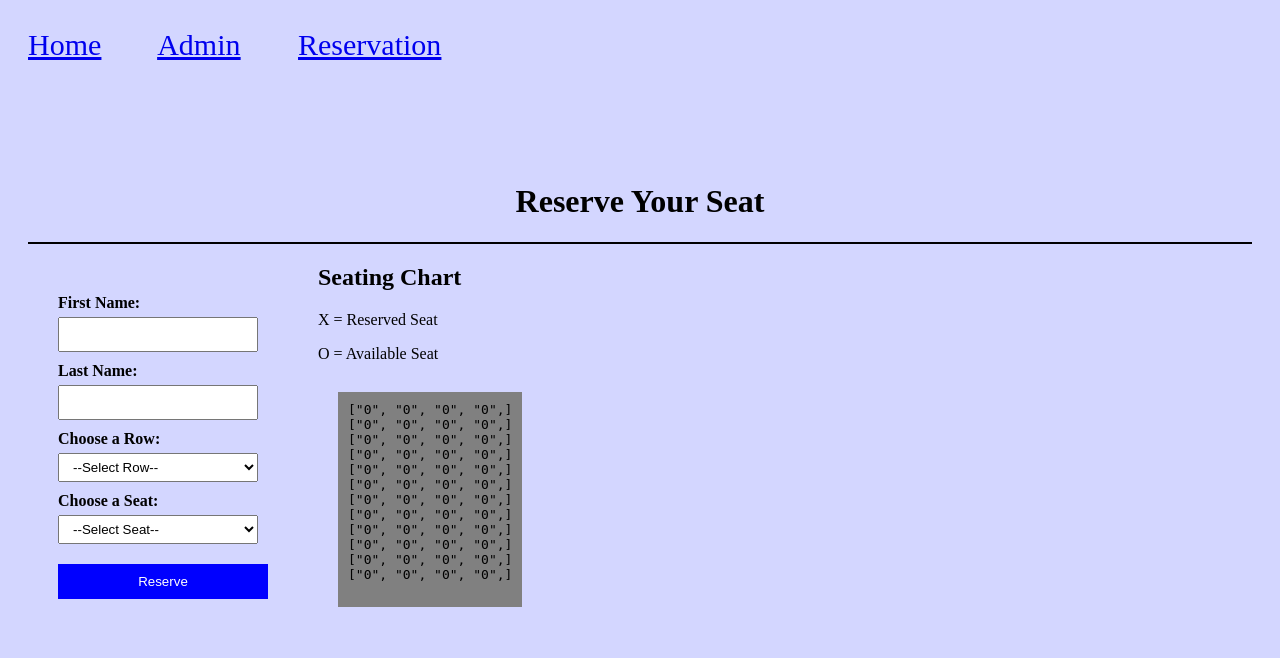
After one commit to milian14/Final_Project_4320, a Flask app: page /reserve_a_seat in a window 1280 px wide. The commit adds this page. Shown: the top 658 px of the page. Run offline with Flask 3, Linux system fonts and the light colour scheme.

Commit message:
Added reservations.html and modified other html files to facilitate changes

```diff
--- a/app.py
+++ b/app.py
@@ -16,6 +16,9 @@ def submit():
     if selected_option == 'option2':
         # Redirect or handle Admin Login
         return redirect('/admin_login')
+    elif selected_option == 'option3':
+        # Redirect or handle Reservation
+        return redirect('/reserve_a_seat')
     else:
         # Handle default or invalid option
         return redirect('/')
@@ -26,5 +29,10 @@ def admin_login():
     # Render the admin login template or handle logic
     return render_template('adminLogin.html')
 
+@app.route('/reserve_a_seat')
+def reserve_a_seat():
+    # Render the admin login template or handle logic
+    return render_template('reservations.html')
+
 if __name__ == '__main__':
     app.run(debug=True)
--- a/templates/adminLogin.html
+++ b/templates/adminLogin.html
@@ -13,7 +13,7 @@
         <nav class="header1">
             <u><a href="{{url_for('index')}}">Home</a></u>
            <u><a href="{{(url_for('admin_login'))}}">Admin</a></u>
-           <u><a href="#">Reservation</a></u>
+           <u><a href="{{(url_for('reserve_a_seat'))}}">Reservation</a></u>
 
         </nav>
 
--- a/templates/index.html
+++ b/templates/index.html
@@ -14,7 +14,7 @@
         <nav class="header1">
             <u><a href="{{url_for('index')}}">Home</a></u>
            <u><a href="{{(url_for('admin_login'))}}">Admin</a></u>
-           <u><a href="#">Reservation</a></u>
+           <u><a href="{{(url_for('reserve_a_seat'))}}">Reservation</a></u>
 
         </nav>
     </header>
--- /dev/null
+++ b/templates/reservations.html
@@ -0,0 +1,104 @@
+<!DOCTYPE html>
+
+<html>
+    <head>
+        <meta charset="utf-8">
+        <meta http-equiv="X-UA-Compatible" content="IE=edge">
+        <title>Bus Seat Reservation</title>
+        <meta name="description" content="">
+        <meta name="viewport" content="width=device-width, initial-scale=1">
+        <link rel="stylesheet" href="{{ url_for('static', filename='basic.css') }}">
+        <style>
+            .content {
+                display: flex;
+                justify-content: start;
+                align-items: flex-start;
+            }
+            .seating-chart {
+                background-color: grey;
+                padding: 10px;
+                margin-left: 20px; /* Space between form and chart */
+                font-family: monospace;
+                white-space: pre;
+                display: inline-block;
+            }
+            .solid-line {
+                border-bottom: 2px solid black;
+                margin-top: 10px;
+            }
+            .form-section {
+                margin-top: 20px;
+                margin-right: 20px; /* Space between form and chart */
+            }
+            .form-section input[type="text"], .form-section select {
+                width: 200px;
+                margin-right: 10px;
+                margin-bottom: 10px; /* Spacing between form elements */
+            }
+            .form-section input[type="submit"] {
+                margin-top: 10px;
+            }
+        </style>
+    </head>
+    <body>
+        <nav class="header1">
+            <u><a href="{{url_for('index')}}">Home</a></u>
+            <u><a href="{{url_for('admin_login')}}">Admin</a></u>
+            <u><a href="{{url_for('reserve_a_seat')}}">Reservation</a></u>
+        </nav>
+
+        <h1 class="header3">Reserve Your Seat</h1>
+        <div class="solid-line"></div>
+
+        <div class="content">
+            <div class="form-section">
+                <form id="reservationForm">
+                    <label for="firstName">First Name:</label>
+                    <input type="text" id="firstName" name="firstName">
+                    <br>
+                    <label for="lastName">Last Name:</label>
+                    <input type="text" id="lastName" name="lastName">
+                    <br>
+                    <label for="row">Choose a Row:</label>
+                    <select id="row" name="row">
+                        <option value="">--Select Row--</option>
+                        {% for i in range(1, 13) %}
+                            <option value="{{ i }}">{{ i }}</option>
+                        {% endfor %}
+                    </select>
+                    <br>
+                    <label for="seat">Choose a Seat:</label>
+                    <select id="seat" name="seat">
+                        <option value="">--Select Seat--</option>
+                        {% for i in range(1, 5) %}
+                            <option value="{{ i }}">{{ i }}</option>
+                        {% endfor %}
+                    </select>
+                    <br>
+                    <input type="submit" value="Reserve">
+                </form>
+            </div>
+            <div>
+                <h2>Seating Chart</h2>
+                <p>X = Reserved Seat</p>
+                <p>O = Available Seat</p>
+                <pre class="seating-chart">
+["0", "0", "0", "0",]
+["0", "0", "0", "0",]
+["0", "0", "0", "0",]
+["0", "0", "0", "0",]
+["0", "0", "0", "0",]
+["0", "0", "0", "0",]
+["0", "0", "0", "0",]
+["0", "0", "0", "0",]
+["0", "0", "0", "0",]
+["0", "0", "0", "0",]
+["0", "0", "0", "0",]
+["0", "0", "0", "0",]
+                </pre>
+            </div>
+        </div>
+
+        <script src="{{ url_for('static', filename='reservations.js') }}" defer></script>
+    </body>
+</html>
```
